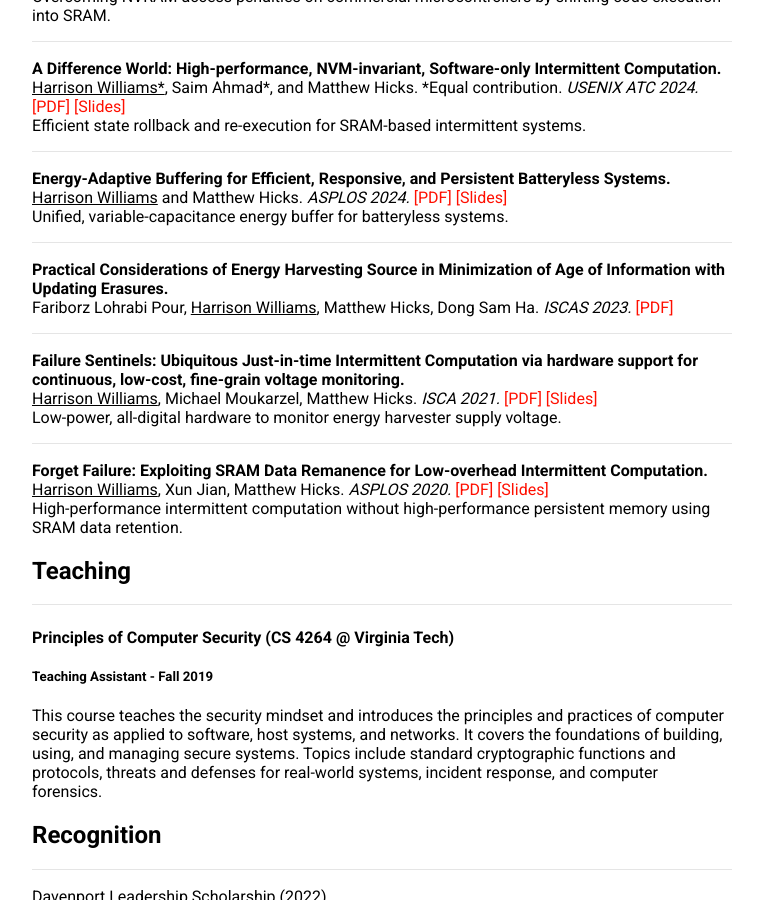
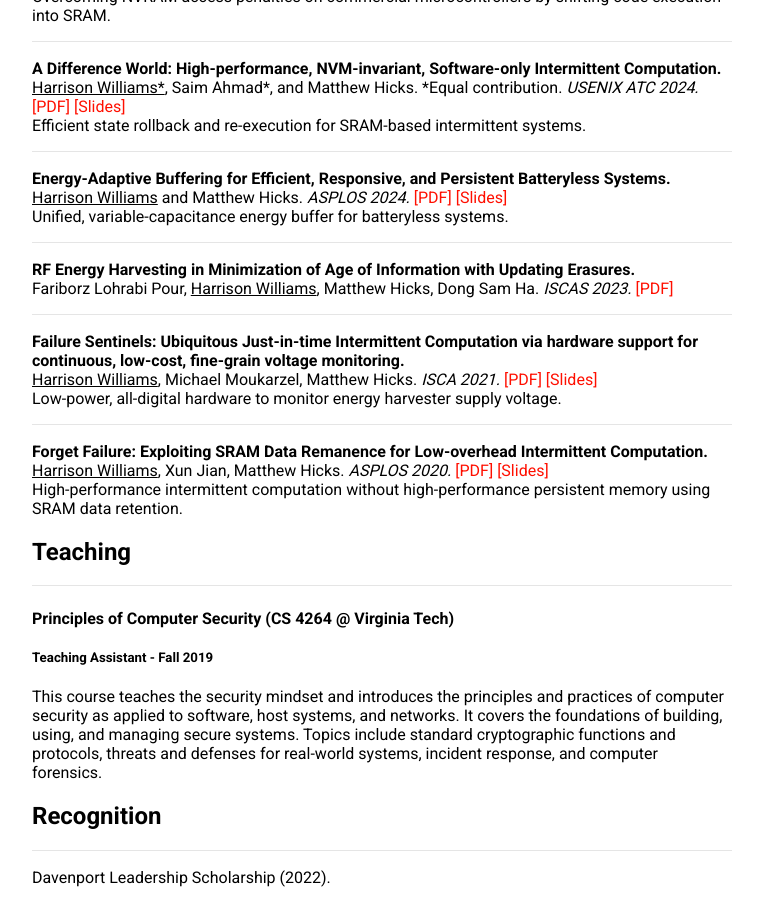
Before and after one commit to harriswms/harriswms.github.io, a Jekyll site: the page built from index.md, in a window 1280 px wide and 900 px high, scrolled down 520 px. Shown: the whole window, without its empty margins (258-1021 px from the left). Built offline with Jekyll 4.4.1, drawn with Linux system fonts in a browser that asks for light colours; our own code applies the rules of GitHub Pages for plain Markdown files.

Commit message:
Update index.md

```diff
--- a/index.md
+++ b/index.md
@@ -42,7 +42,7 @@ Unified, variable-capacitance energy buffer for batteryless systems.
 
 ---
 
-<b>Practical Considerations of Energy Harvesting Source in Minimization of Age of Information with Updating Erasures.</b>
+<b>RF Energy Harvesting in Minimization of Age of Information with Updating Erasures.</b>
 <br>
 Fariborz Lohrabi Pour, <u>Harrison Williams</u>, Matthew Hicks, Dong Sam Ha. <i>ISCAS 2023.</i>
 [\[PDF\]](https://harriswms.github.io/files/Iscas2023.pdf)
```
